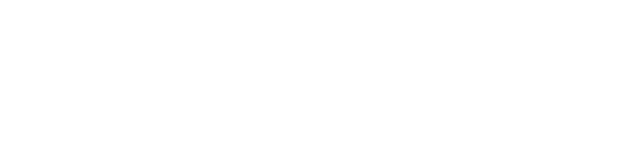
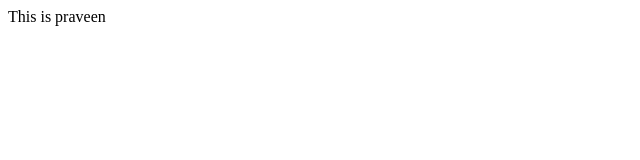
Before and after one commit to Praveen99911/praveen, a plain HTML site: page index.html in a window 1280 px wide. Shown: the whole page, without its empty margins (0-640 px from the left). Drawn offline with Linux system fonts and the light colour scheme.

```diff
--- a/index.html
+++ b/index.html
@@ -6,6 +6,6 @@
     <title>Document</title>
 </head>
 <body>
-
+    <nav>This is praveen</nav>
 </body>
 </html>
```
Also changed, not shown: about.html (added), footer.html (added).
